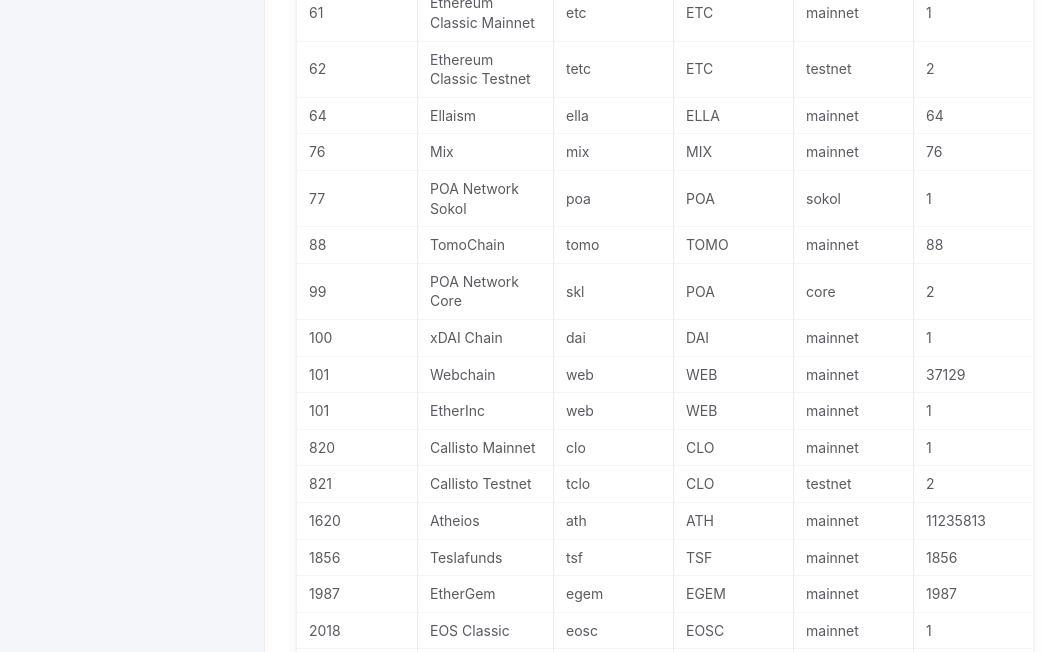
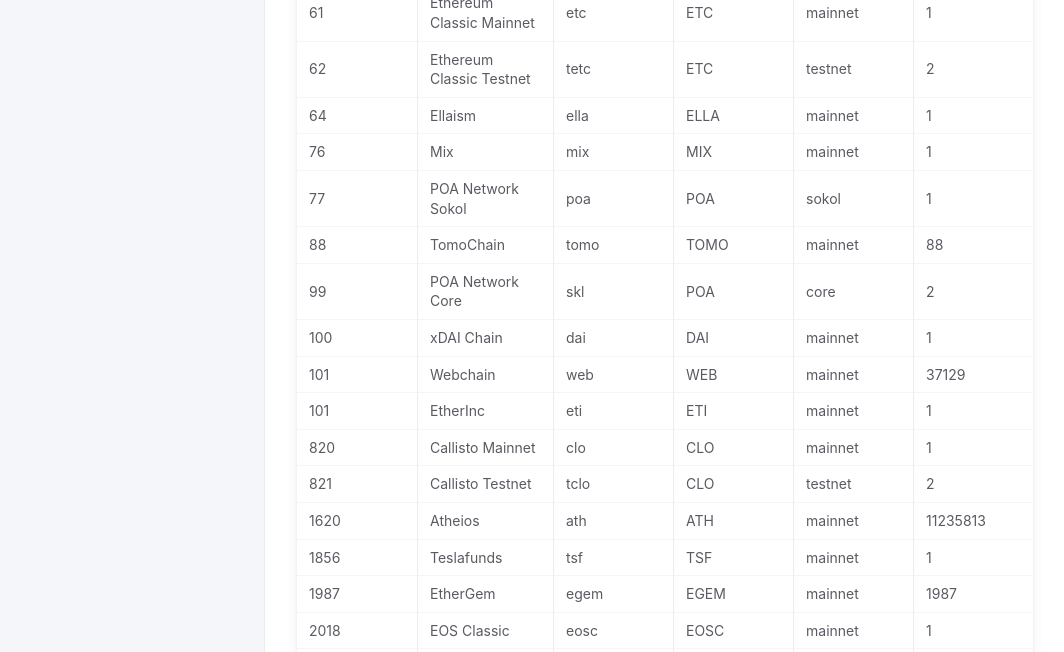
Before and after one commit to Night-commits/chains, a Jekyll site: the page built from index.md, in a window 1280 px wide. Shown: the part 1019-1671 px from the top of the page, without its empty margins (91-1155 px from the left). Built offline with Jekyll 4.4.1, drawn with Linux system fonts in a browser that asks for light colours.

Commit message:
more rpc nodes, fixed ETI, fixed network-ids

```diff
--- a/_data/chains.json
+++ b/_data/chains.json
@@ -15,7 +15,7 @@
     "network": "mainnet",
     "chain_id": 2,
     "network_id": 1,
-    "rpc": []
+    "rpc": ["https://node.expanse.tech/"]
   },
   {
     "name": "Ethereum Testnet Ropsten",
@@ -144,7 +144,7 @@
     "chain": "ELLA",
     "network": "mainnet",
     "chain_id": 64,
-    "network_id": 64,
+    "network_id": 1,
     "rpc": ["https://jsonrpc.ellaism.org"]
   },
   {
@@ -153,8 +153,8 @@
     "chain": "MIX",
     "network": "mainnet",
     "chain_id": 76,
-    "network_id": 76,
-    "rpc": []
+    "network_id": 1,
+    "rpc": ["https://rpc2.mix-blockchain.org:8647"]
   },
   {
     "name": "POA Network Sokol",
@@ -199,16 +199,16 @@
     "network": "mainnet",
     "chain_id": 101,
     "network_id": 37129,
-    "rpc": []
+    "rpc": ["https://node1.webchain.network"]
   },
   {
     "name": "EtherInc",
-    "short_name": "web",
-    "chain": "WEB",
+    "short_name": "eti",
+    "chain": "ETI",
     "network": "mainnet",
     "chain_id": 101,
     "network_id": 1,
-    "rpc": []
+    "rpc": ["https://api.einc.io/jsonrpc/mainnet"]
   },
   {
     "name": "Callisto Mainnet",
@@ -235,7 +235,7 @@
     "network": "mainnet",
     "chain_id": 1620,
     "network_id": 11235813,
-    "rpc": []
+    "rpc": ["https://wallet.atheios.com:8797"]
   },
   {
     "name": "Teslafunds",
@@ -243,8 +243,8 @@
     "chain": "TSF",
     "network": "mainnet",
     "chain_id": 1856,
-    "network_id": 1856,
-    "rpc": []
+    "network_id": 1,
+    "rpc": ["https://tsfapi.europool.me"]
   },
   {
     "name": "EtherGem",
@@ -280,7 +280,7 @@
     "network": "mainnet",
     "chain_id": 200625,
     "network_id": 200625,
-    "rpc": []
+    "rpc": ["https://remote.akroma.io"]
   },
   {
     "name": "ARTIS sigma1",
@@ -307,7 +307,7 @@
     "network": "mainnet",
     "chain_id": 1313114,
     "network_id": 1313114,
-    "rpc": []
+    "rpc": ["https://rpc.ether1.org"]
   },
   {
     "name": "Musicoin",
@@ -325,7 +325,7 @@
     "network": "mainnet",
     "chain_id": 18289463,
     "network_id": 18289463,
-    "rpc": []
+    "rpc": ["https://net.iolite.io"]
   },
   {
     "name": "Pirl",
@@ -334,6 +334,6 @@
     "network": "mainnet",
     "chain_id": 3125659152,
     "network_id": 3125659152,
-    "rpc": []
+    "rpc": ["https://wallrpc.pirl.io"]
   }
 ]
```
